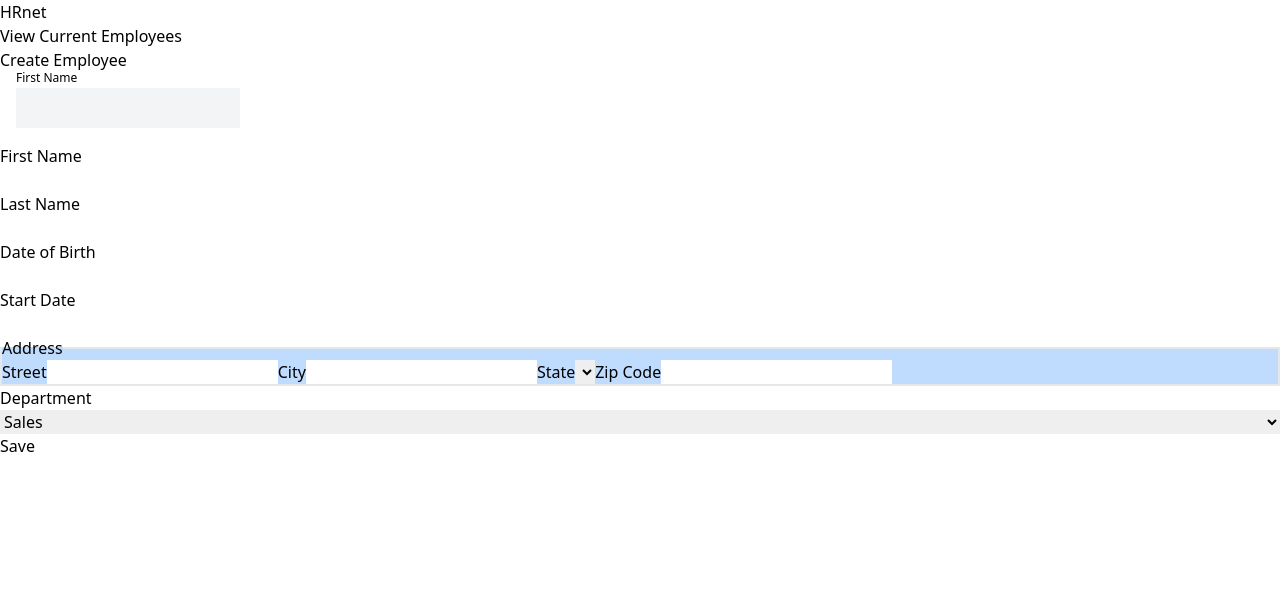
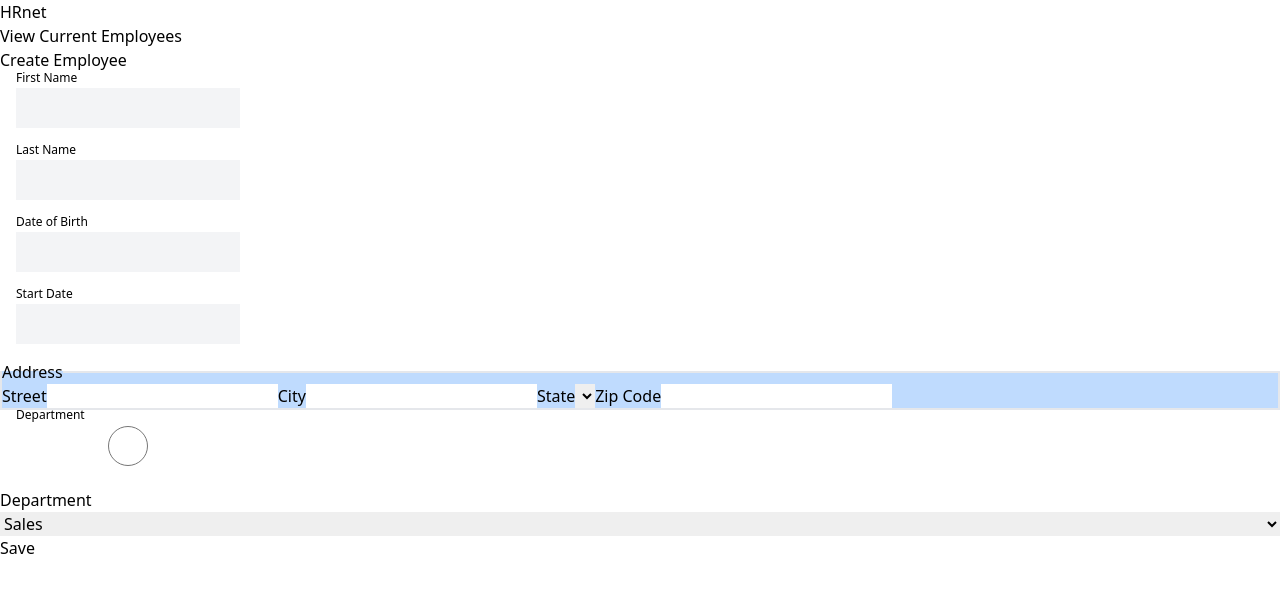
Before and after one commit to erischon/HRnet, a React (Vite) app: page / in a window 1280 px wide. Shown: the top 592 px of the page. Built offline with nearby package versions, Linux system fonts and the light colour scheme.

Commit message:
Update CreateEmployee-page.jsx

```diff
--- a/src/pages/CreateEmployee-page.jsx
+++ b/src/pages/CreateEmployee-page.jsx
@@ -17,17 +17,36 @@ export default function CreateEmployeePage() {
             onChange={() => {}}
             isRequired={true}
           />
-          <label htmlFor="first-name">First Name</label>
-          <input type="text" id="first-name" />
 
-          <label htmlFor="last-name">Last Name</label>
-          <input type="text" id="last-name" />
+          <Row
+            label={"Last Name"}
+            id={"last-name"}
+            type={"text"}
+            placeholder={""}
+            value={""}
+            onChange={() => {}}
+            isRequired={true}
+          />
 
-          <label htmlFor="date-of-birth">Date of Birth</label>
-          <input id="date-of-birth" type="text" />
+          <Row
+            label={"Date of Birth"}
+            id={"date-of-birth"}
+            type={"text"}
+            placeholder={""}
+            value={""}
+            onChange={() => {}}
+            isRequired={true}
+          />
 
-          <label htmlFor="start-date">Start Date</label>
-          <input id="start-date" type="text" />
+          <Row
+            label={"Start Date"}
+            id={"start-date"}
+            type={"text"}
+            placeholder={""}
+            value={""}
+            onChange={() => {}}
+            isRequired={true}
+          />
 
           <fieldset className="flex border-2 bg-blue-200">
             <legend>Address</legend>
@@ -47,6 +66,16 @@ export default function CreateEmployeePage() {
             <input id="zip-code" type="number" />
           </fieldset>
 
+          <Row
+            label={"Department"}
+            id={"department"}
+            type={"radio"}
+            placeholder={""}
+            value={""}
+            onChange={() => {}}
+            isRequired={true}
+          />
+
           <label htmlFor="department">Department</label>
           <select name="department" id="department">
             <option>Sales</option>
```
